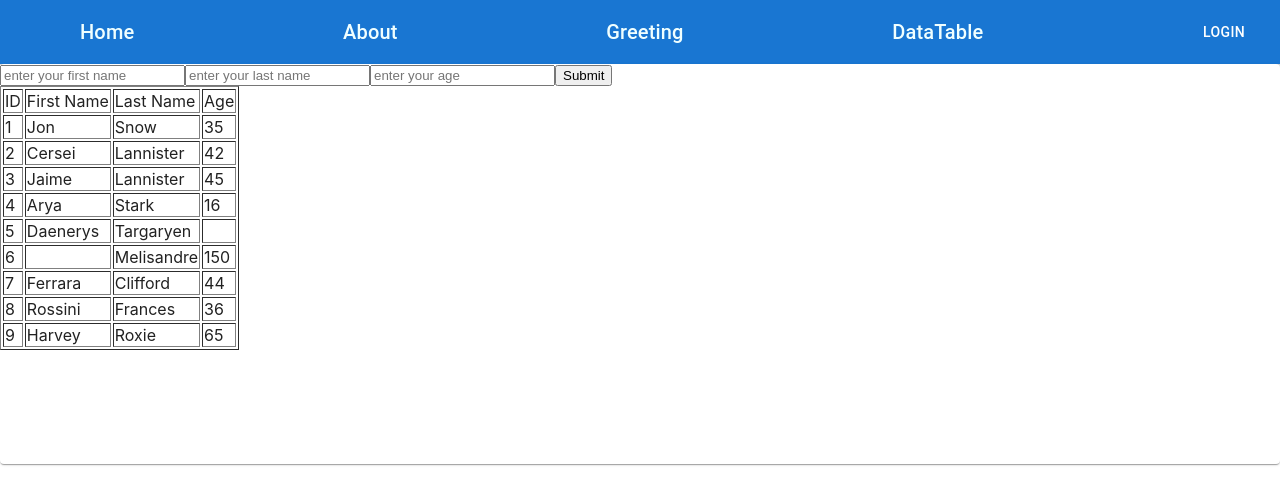
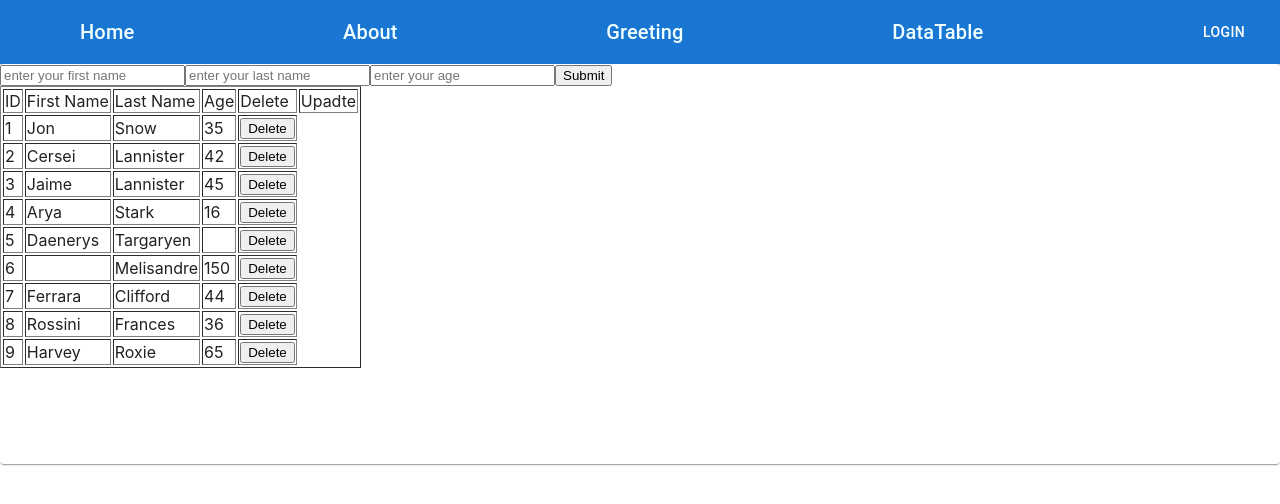
Before and after one commit to rrwnzz/react2, a React (Create React App) app in the folder my-app/: page /table in a window 1280 px wide. Shown: the top 504 px of the page. Built offline with nearby package versions, Linux system fonts and the light colour scheme; some icons are missing.

Commit message:
Update table.js

```diff
--- a/my-app/src/component/table.js
+++ b/my-app/src/component/table.js
@@ -2,6 +2,11 @@ import * as React from 'react';
 import { DataGrid } from '@mui/x-data-grid';
 import Paper from '@mui/material/Paper';
 import {useState} from 'react' ;
+import Typography from '@mui/material/Typography';
+import Modal from '@mui/material/Modal';
+import Box from '@mui/material/Box';
+import Button from '@mui/material/Button';
+
 
 const columns = [
   { field: 'id', headerName: 'ID', width: 70 },
@@ -36,8 +41,21 @@ const rows = [
 ];
 
 const paginationModel = { page: 0, pageSize: 5 };
-
+const style = {
+  position: 'absolute',
+  top: '50%',
+  left: '50%',
+  transform: 'translate(-50%, -50%)',
+  width: 400,
+  bgcolor: 'background.paper',
+  border: '2px solid #000',
+  boxShadow: 24,
+  p: 4,
+};
 export default function DataTable() {
+  const [open, setOpen] = React.useState(false);
+  const handleOpen = () => setOpen(true);
+  const handleClose = () => setOpen(false);
   const [userData, setUserData] = useState(
     [
       { id: 1, lastName: 'Snow', firstName: 'Jon', age: 35 },
@@ -65,7 +83,7 @@ export default function DataTable() {
       // {/* /> */}
       <form onSubmit={(event)=>{
         event.preventDefault();
-        setUserData([...userData,{id:10, firstName:firstName, lastName:lastName, age:age}])
+        setUserData([...userData,{id:userData.length+1, firstName:firstName, lastName:lastName, age:age}])
       }}>
         <input onChange={(event)=>{
           setFirstName(event.target.value);
@@ -85,6 +103,8 @@ export default function DataTable() {
             <td>First Name</td>
             <td>Last Name</td>
             <td>Age</td>
+            <td>Delete</td>
+            <td>Upadte</td>
           </tr>
         </thead>
         <tbody>
@@ -95,12 +115,26 @@ export default function DataTable() {
                 <td>{user.firstName}</td>
                 <td>{user. lastName}</td>
                 <td>{user.age}</td>
-              </tr>
+                <td>
+                  <button onClick={()=>{
+                    if(window.confirm('are you sure you want to delete this user?')){
+                      console.log('the user wants to delete the row')
+                      console.log('user.id',user.id)
+                      const newUserdata = userData.filter((item)=>{
+                        return item.id !== user.id;
+                      })
+                      console.log(newUserdata)
+                      setUserData(newUserdata)
+                    }
+                    else{
+                      console.log('the user dont want to delete the row')
+                    }
+                  }}>Delete</button>
+          </td>
+          </tr>
+          )})}
+        </tbody>
+        </table>
+        </Paper>
 
-            )
-          })}
-        </tbody>
-      </table>
-    </Paper>
-  );
-}
+)}
```
